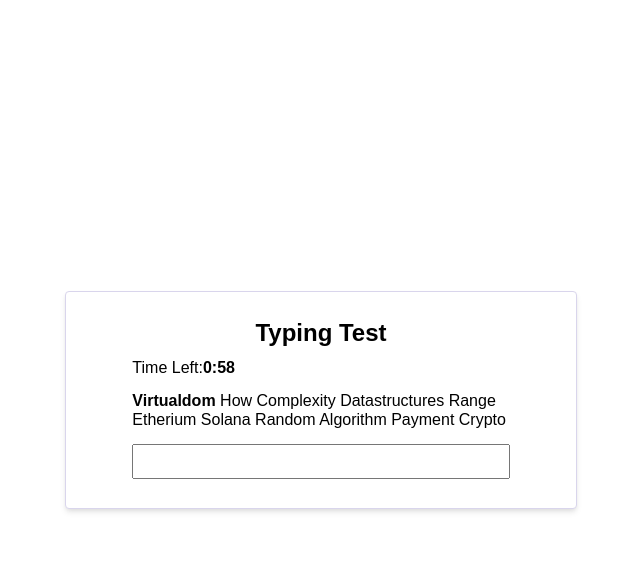
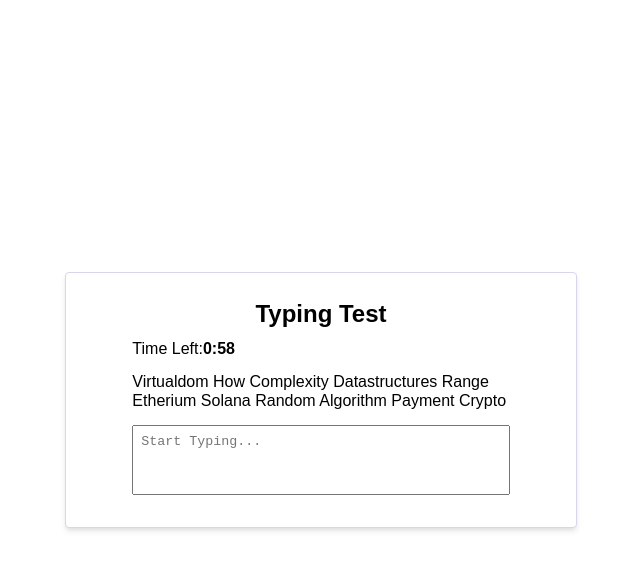
Before and after one commit to niks23/swymtypingtest, a React (Create React App) app: page / in a window 1280 px wide. Both pictures are taken after a click on the button "Start Test". Shown: the top 570 px of the page, without its empty margins (319-959 px from the left). Built offline with nearby package versions, Linux system fonts and the light colour scheme.

Commit message:
added mistake corrections functionality and testcase for textarea component

```diff
--- /dev/null
+++ b/src/components/atoms/Character/Character.js
@@ -0,0 +1,16 @@
+import React from 'react';
+import './Character.scss';
+
+const Character = ({ text, correct }) => {
+    if (correct === true) {
+        return <span className="correct">{text}</span>
+    }
+
+    if (correct === false) {
+        return <span className="incorrect">{text}</span>
+    }
+
+    return <span>{text ? text : ' '}</span>
+}
+
+export default Character;
--- a/src/components/atoms/Word/Word.scss
+++ b/src/components/atoms/Character/Character.scss
@@ -6,6 +6,7 @@
 .incorrect {
   color: red;
   font-weight: 700;
+  text-decoration: underline;
 }
 
 .active {
--- a/src/components/atoms/Input/Input.js
+++ /dev/null
@@ -1,11 +0,0 @@
-import React from 'react';
-import './Input.scss';
-import './Input.scss';
-
-const Input = ({ value, changeHandler }) => {
-    return (
-        <input type="text" value={value} onChange={changeHandler}></input>
-    )
-}
-
-export default Input;
--- a/src/components/atoms/Input/Input.scss
+++ /dev/null
@@ -1,5 +0,0 @@
-input {
-  width: 100%;
-  padding: 0.5rem;
-  outline: none;
-}
--- /dev/null
+++ b/src/components/atoms/Textarea/Textarea.js
@@ -0,0 +1,16 @@
+import React from 'react';
+import './Textarea.scss';
+import './Textarea.scss';
+
+const Textarea = ({ value, maxlength, changeHandler }) => {
+    return (
+        <textarea
+            value={value}
+            maxLength={maxlength}
+            onChange={changeHandler}
+            placeholder="Start Typing..."
+        ></textarea>
+    )
+}
+
+export default Textarea;
--- /dev/null
+++ b/src/components/atoms/Textarea/Textarea.scss
@@ -0,0 +1,7 @@
+textarea {
+  padding: 0.5rem;
+  outline: none;
+  width: 100%;
+  resize: none;
+  height: 70px;
+}
--- a/src/components/atoms/Word/Word.js
+++ /dev/null
@@ -1,20 +0,0 @@
-import React from 'react';
-import './Word.scss';
-
-const Word = ({ text, active, correct }) => {
-    if (correct === true) {
-        return <span className="correct">{text} </span>
-    }
-
-    if (correct === false) {
-        return <span className="incorrect">{text} </span>
-    }
-
-    if (active) {
-        return <span className="active">{text} </span>
-    }
-
-    return <span>{text} </span>
-}
-
-export default Word;
--- a/src/components/molecules/FinalReport/FinalReport.js
+++ b/src/components/molecules/FinalReport/FinalReport.js
@@ -6,13 +6,13 @@
 
 const FinalReport = () => {
     const context = useContext(TypingTestContext);
-    const wordPerMinutes = context.wordArr.length;
-    const typos = context.wordArr.filter(item => item === false).length;
+    const wordPerMinutes = context.correctWordArr.length + context.incorrectWordArr.length;
+    const typos = context.incorrectWordArr.length;
 
     const getAccuracy = () => {
-        if (context.wordArr.length > 0) {
-            const correctWords = context.wordArr.filter(item => item === true).length;
-            const totalWords = context.wordArr.length;
+        if (context.charArr.length > 0) {
+            const correctWords = context.correctWordArr.length;
+            const totalWords = wordPerMinutes;
             const accuracy = ((correctWords / totalWords) * 100).toFixed(2);
             return accuracy;
         } else {
--- a/src/components/molecules/TypingTest/TypingTest.js
+++ b/src/components/molecules/TypingTest/TypingTest.js
@@ -1,10 +1,10 @@
 import React, { useContext, useState } from 'react'
 import { data } from '../../../data';
 import { TypingTestContext } from '../../../pages/HomePage/HomePage';
-import Input from '../../atoms/Input/Input'
 import Loader from '../../atoms/Loader/Loader';
-import Word from '../../atoms/Word/Word';
+import Character from '../../atoms/Character/Character';
 import './TypingTest.scss';
+import Textarea from '../../atoms/Textarea/Textarea';
 
 function shuffle() {
     const wordsArr = data.split(' ');
@@ -17,58 +17,88 @@
     return wordsArr;
 }
 
-const words = shuffle();
+const getCharacters = (words) => {
+    const dataArr = [];
+
+    for (let i = 0; i < words.length; i++) {
+        dataArr.push(words[i]);
+    }
+
+    return dataArr;
+}
+
+const words = shuffle().join(' ');
+const characters = getCharacters(words);
 
 export const TypingTest = () => {
     const context = useContext(TypingTestContext);
     const [userInput, setUserInput] = useState('');
     const [loader, setLoader] = useState(false);
 
+    const updateReport = () => {
+        const finalUserInput = userInput.split(' ');
+        const dataArr = words.split(' ');
+
+        for (let i = 0; i < dataArr.length; i++) {
+            if (dataArr[i] === finalUserInput[i]) {
+                context.setScore(prevScore => prevScore + 10);
+                context.setCorrectWordArr(arr => [...arr, dataArr[i]])
+            } else {
+                console.log('ENtered');
+                context.setIncorrectWordArr(arr => [...arr, dataArr[i]])
+                context.setScore(prevScore => prevScore - 5)
+            }
+        }
+
+    }
+
     const inputChangeHandler = (value) => {
-        if (value.endsWith(' ')) {
-            const word = value.trim();
-            const checkWord = word === words[context.activeWordIndex];
-            context.setActiveWordIndex(index => index + 1);
+        setUserInput(value);
 
-            context.setWordArr(data => {
-                const newResult = [...data];
-                newResult[context.activeWordIndex] = checkWord;
-                return newResult;
-            })
+        for (let i = 0; i < words.length; i++) {
+            const checkChar = value[i] ? value[i] === words[i] : null;
+            context.setCharArr(data => {
+                const newData = [...data];
+                newData[i] = checkChar;
+                return newData;
+            });
+        }
 
-            checkWord
-                ? context.setScore(prevScore => prevScore + 10)
-                : context.setScore(prevScore => prevScore - 5)
+        let checker = arr => arr.every(item => item === true || item === false);
+        if (context.charArr.length > 0 && checker(context.charArr)) {
+            setLoader(true);
 
-            if (context.wordArr.length === words.length - 1) {
-                setLoader(true);
-                setTimeout(() => {
-                    setLoader(false);
-                    context.setStep(3);
-                }, 300)
+            if (userInput.length === words.length) {
+                updateReport();
             }
 
-            setUserInput(' ');
-        } else {
-            setUserInput(value);
+            setTimeout(() => {
+                setLoader(false);
+                context.setStep(3);
+            }, 500)
         }
     }
 
     return (
         <div className="typing-test">
             <p>
-                {words.map((word, index) => {
+                {characters.map((word, index) => {
                     return (
-                        <Word
+                        <Character
                             text={word}
                             key={index}
-                            active={index === context.activeWordIndex}
-                            correct={context.wordArr[index]}
+                            correct={context.charArr[index]}
                         />
                     )
                 })}
             </p>
-            <Input value={userInput} changeHandler={(e) => inputChangeHandler(e.target.value)} />
+            <Textarea
+                value={userInput}
+                changeHandler={(e) =>
+                    inputChangeHandler(e.target.value)
+                }
+                maxlength={words.length + 1}
+            />
             {loader && <Loader />}
         </div>
     )
--- a/src/pages/HomePage/HomePage.js
+++ b/src/pages/HomePage/HomePage.js
@@ -10,9 +10,10 @@
 export const HomePage = () => {
     const [time, setTime] = useState(1);
     const [step, setStep] = useState(1);
-    const [activeWordIndex, setActiveWordIndex] = useState(0);
-    const [wordArr, setWordArr] = useState([]);
+    const [correctWordArr, setCorrectWordArr] = useState([]);
+    const [incorrectWordArr, setIncorrectWordArr] = useState([]);
     const [score, setScore] = useState(0);
+    const [charArr, setCharArr] = useState([]);
 
     const setTimer = (e) => {
         setTime(e.target.value);
@@ -26,8 +27,10 @@
         if (step === 3) {
             setStep(1);
             setTime(1);
-            setWordArr([]);
-            setActiveWordIndex(0);
+            setCharArr([]);
+            setScore(0);
+            setCorrectWordArr([]);
+            setIncorrectWordArr([]);
         }
     }
 
@@ -48,13 +51,15 @@
         <TypingTestContext.Provider
             value={{
                 time,
-                activeWordIndex,
-                wordArr,
+                charArr,
                 score,
+                correctWordArr,
+                incorrectWordArr,
                 setTimer,
                 clickHandler,
-                setActiveWordIndex,
-                setWordArr,
+                setCorrectWordArr,
+                setIncorrectWordArr,
+                setCharArr,
                 setScore,
                 setStep,
             }}
```
Also changed, not shown: src/data.js (line endings or trailing spaces), 2 other files (tests, documents, lock files or other folders).
